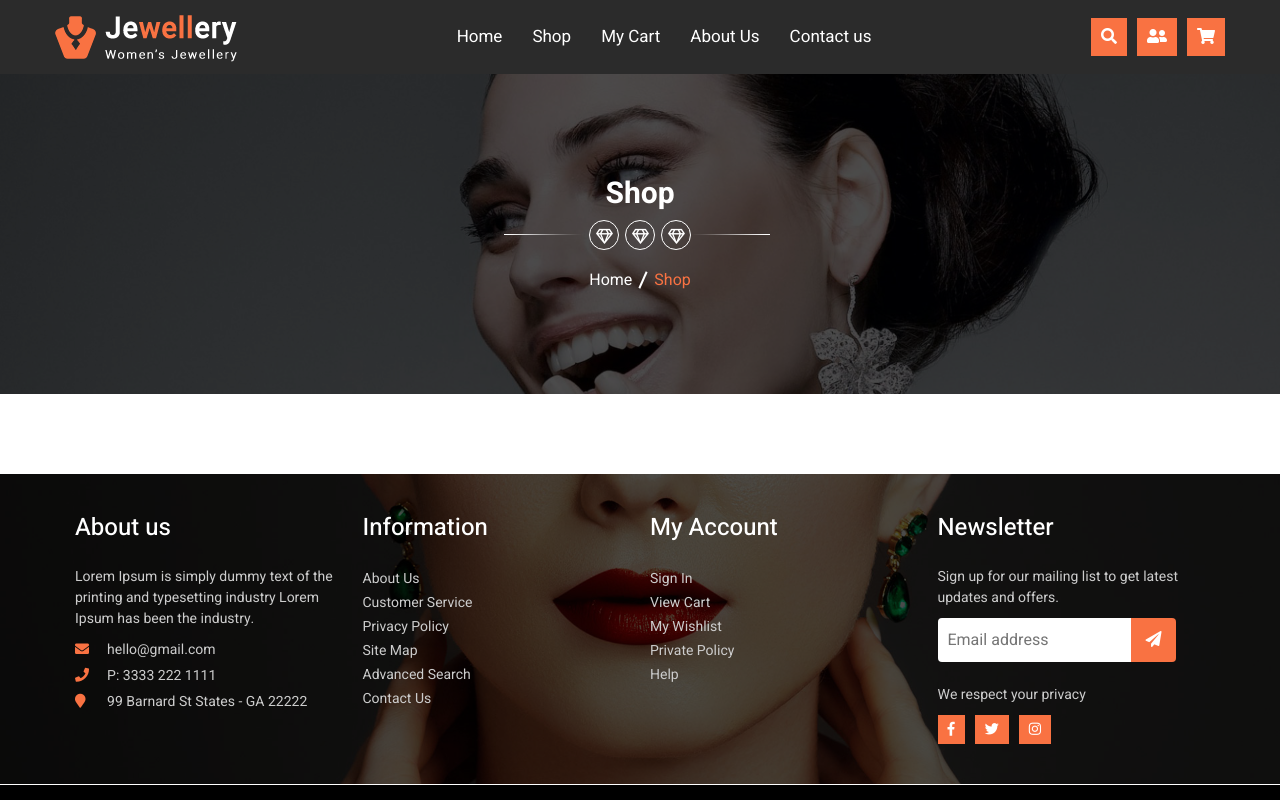
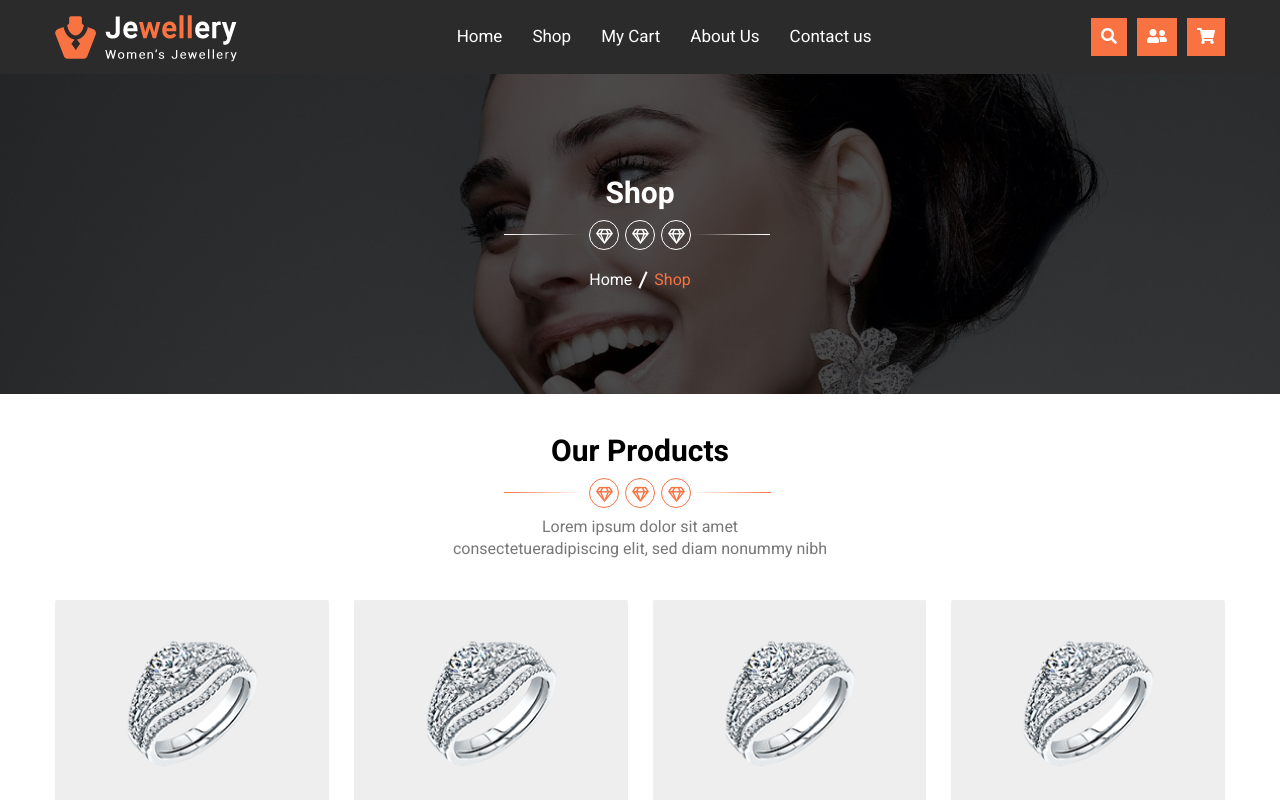
Before and after one commit to ranausamadilshad/jewellery, a React (Create React App) app: page /#/shop in a window 1280 px wide. Shown: the top 800 px of the page. Built offline with nearby package versions, Linux system fonts and the light colour scheme.

Commit message:
Shop Added

```diff
--- a/src/Pages/Shop.js
+++ b/src/Pages/Shop.js
@@ -2,12 +2,14 @@ import React from 'react';
 import CustomBanner from '../CustomBanner/CustomBanner';
 import Footer from '../Footer/Footer';
 import Navbar from '../Navbar/Navbar';
+import Product from '../Product/Product'
 
 const Shop = () => {
     return (
         <>
         <Navbar/>
         <CustomBanner pname="Shop"/>
+        <Product/>
         <Footer/>
         </>
     )
```
